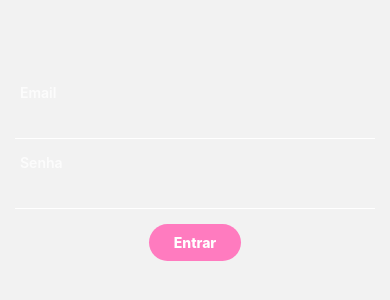
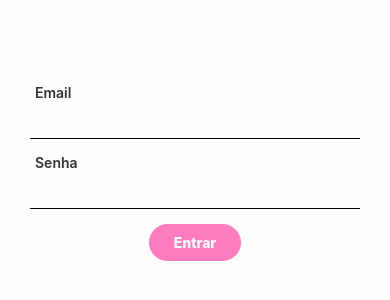
Before and after one commit to GustavoFidencio/RickMorty-V2, a React Native app: screen /Login in a window 390 px wide. Shown: the part 250-550 px from the top of the page. Built offline with nearby package versions, Linux system fonts and the light colour scheme.

Commit message:
Login create

```diff
--- a/src/components/input.tsx
+++ b/src/components/input.tsx
@@ -1,43 +1,49 @@
 import React, { memo } from "react";
 import styled from 'styled-components/native';
-import { TextInputProps, StyleProp, ViewStyle } from 'react-native';
+import { TextInputProps, StyleProp, ViewStyle, Animated } from 'react-native';
+
+import { useGlobal } from "@hooks/globalApp";
 
 type InputProps = {
     place: string
     style?: StyleProp<ViewStyle>
 } & TextInputProps;
 
-export const Input = memo(({ place, style, ...rest }: InputProps) =>
-    <Container style={style}>
-        <Text>
+export const Input = memo(({ place, style, ...rest }: InputProps) => {
+
+    const { color, dark } = useGlobal();
+
+    return (
+        <Container style={[style, { borderColor: color }]}>
+            <Text style={{ color }}>
                 {place}
             </Text>
             <InputText
+                color={color}
                 autoCorrect={false}
                 autoCapitalize='none'
                 allowFontScaling={false}
-            placeholderTextColor="white"
+                placeholderTextColor={dark ? "white" : "black"}
                 {...rest}
             />
-    </Container>
-);
+        </Container >
+    )
+});
 
-const Container = styled.View`
+const Container = Animated.createAnimatedComponent(styled.View`
     width: 100%;
     height: 55px;
     padding: 0 10px;
-    border-color: white;
     border-bottom-width: 1px;
-`;
+`);
 
-const Text = styled.Text`
+const Text = Animated.createAnimatedComponent(styled.Text`
     left: -5px;
     opacity: .8;
-    color: white;
     font-weight: 600;
-`;
+`);
 
-const InputText = styled.TextInput`
+const InputText = Animated.createAnimatedComponent(styled.TextInput`
     height: 35px;
-    color: white;
-`;
+    color: ${({ color }) => color};
+`);
--- a/src/pages/login/index.tsx
+++ b/src/pages/login/index.tsx
@@ -6,8 +6,8 @@ import { NativeStackNavigationProp, } from '@react-navigation/native-stack'
 
 import { Input } from '@components/input';
 import { Button } from '@components/button';
+import { useGlobal } from '@hooks/globalApp';
 import { RootStackParamList } from '@routes/types';
-import { useGlobal } from '@hooks/globalApp';
 
 type LoginProps = {
     navigation: NativeStackNavigationProp<RootStackParamList>
@@ -15,12 +15,14 @@ type LoginProps = {
 
 export const Login = ({ navigation }: LoginProps) => {
 
+    const { backgroundColor } = useGlobal();
+
     const nav = () => {
         navigation.replace('Tab')
     }
 
     return (
-        <SafeArea>
+        <SafeArea style={{ backgroundColor }}>
             <StatusBar barStyle='light-content' backgroundColor="black" />
             <Flex>
                 <Input place="Email" />
--- a/src/pages/login/styles.ts
+++ b/src/pages/login/styles.ts
@@ -1,5 +1,5 @@
-import { StyleSheet } from 'react-native';
 import styled from 'styled-components/native';
+import { StyleSheet, Animated } from 'react-native';
 
 export const s = StyleSheet.create({
     input: {
@@ -7,14 +7,15 @@ export const s = StyleSheet.create({
     }
 })
 
-export const SafeArea = styled.SafeAreaView`
+export const Flex = styled.View`
     flex: 1;
     margin: 0 15px;
-`;
-
-export const Flex = styled.View`
-    flex: 1;
     align-items: center;
     justify-content: center;
     flex-direction: column;
 `;
+
+export const SafeArea = Animated.createAnimatedComponent(styled.SafeAreaView`
+    flex: 1;
+    padding: 15px;
+`);
--- a/src/pages/menu/commons/header.tsx
+++ b/src/pages/menu/commons/header.tsx
@@ -1,6 +1,7 @@
 import React, { memo } from "react";
 import { Animated } from 'react-native';
 import styled from 'styled-components/native';
+
 import { useGlobal } from "@hooks/globalApp";
 
 export const Header = memo(() => {
@@ -20,6 +21,7 @@ const Container = styled.View`
     width: 100%;
     flex-direction: row;
     padding: 5px 15px;
+    margin-bottom: 10px;
     justify-content: space-between;
 `;
 
--- a/src/pages/menu/commons/index.ts
+++ b/src/pages/menu/commons/index.ts
@@ -1,2 +1,3 @@
 export * from './theme';
+export * from './logout';
 export * from './header';
--- /dev/null
+++ b/src/pages/menu/commons/logout.tsx
@@ -0,0 +1,66 @@
+import React, { memo } from "react";
+import { Animated } from 'react-native';
+import styled from 'styled-components/native';
+import { useNavigation } from '@react-navigation/native';
+import { NativeStackNavigationProp } from '@react-navigation/native-stack'
+
+import { useGlobal } from '@hooks/globalApp';
+import { RootStackParamList } from '@routes/types';
+
+export const Logout = memo(() => {
+
+    const { color } = useGlobal();
+    const navigation = useNavigation<NativeStackNavigationProp<RootStackParamList>>();
+
+    const _logout = () => {
+        navigation.replace('Login');
+    }
+
+    return (
+        <TouchableContainer onPress={_logout.bind(this)}>
+            <ContainerText>
+                <TitleSetting style={{ color }}>
+                    Exit
+                </TitleSetting>
+                <TitleType style={{ color }}>
+                    disconnect your account
+                </TitleType>
+            </ContainerText>
+            <TitleClose>
+                X
+            </TitleClose>
+        </TouchableContainer>
+    )
+});
+
+const TouchableContainer = styled.TouchableOpacity`
+    width: 100%;
+    flex-direction: row;
+    padding: 5px 15px;
+    align-items: center;
+    border-bottom-width: .3px;
+    justify-content: space-between;
+    border-color: rgba(0, 0, 0, .5);
+`;
+
+const ContainerText = styled.View`
+`;
+
+const TitleClose = styled.Text`
+    opacity: .8;
+    right: 10px;;
+    color: red;
+    font-size: 20px;
+    font-weight: 800;
+`;
+
+const TitleSetting = Animated.createAnimatedComponent(styled.Text`
+    font-size: 16px;
+    font-weight: 300;
+`);
+
+const TitleType = Animated.createAnimatedComponent(styled.Text`
+    opacity: .3;
+    font-size: 16px;
+    font-weight: 500;
+`);
--- a/src/pages/menu/commons/theme.tsx
+++ b/src/pages/menu/commons/theme.tsx
@@ -8,7 +8,6 @@ import { useGlobal } from '@hooks/globalApp';
 
 export const Theme = memo(() => {
 
-    // const { dark, setDark, color } = useGlobal();
     const { setDark, color, dark } = useGlobal();
 
     const _setStorage = async (val: boolean) => {
@@ -48,7 +47,6 @@ export const Theme = memo(() => {
 
 const Container = styled.View`
     width: 100%;
-    margin-top: 30px;
     flex-direction: row;
     padding: 5px 15px;
     align-items: center;
--- a/src/pages/menu/index.tsx
+++ b/src/pages/menu/index.tsx
@@ -1,10 +1,9 @@
 import { SafeArea } from './styles';
 
 import React from "react";
-import { View } from 'react-native';
 
-import { Header, Theme } from './commons';
 import { useGlobal } from '@hooks/globalApp';
+import { Header, Theme, Logout } from './commons';
 
 export const Menu = () => {
 
@@ -12,10 +11,9 @@ export const Menu = () => {
 
     return (
         <SafeArea style={{ backgroundColor }}>
-            <View>
-                <Header />
-                <Theme />
-            </View>
+            <Header />
+            <Theme />
+            <Logout />
         </SafeArea>
     )
 }
--- a/src/pages/splash/index.tsx
+++ b/src/pages/splash/index.tsx
@@ -26,7 +26,7 @@ export const Splash = ({ navigation }: SplashProps) => {
     }, []);
 
     const nav = () => {
-        navigation.replace("Tab");
+        navigation.navigate("Tab");
     }
 
     const _initial = async () => {
--- a/src/routes/tab.tsx
+++ b/src/routes/tab.tsx
@@ -1,5 +1,4 @@
 import React from 'react';
-import { NavigationContainer } from '@react-navigation/native';
 import { createBottomTabNavigator } from '@react-navigation/bottom-tabs';
 
 import Screens from '@pages/tabBarrel';
@@ -7,7 +6,6 @@ import Screens from '@pages/tabBarrel';
 const Tab = createBottomTabNavigator();
 
 export const TabNavigator = () =>
-    <NavigationContainer independent >
     <Tab.Navigator
         initialRouteName="Home"
         screenOptions={{ headerShown: false }}
@@ -21,4 +19,3 @@ export const TabNavigator = () =>
             )
         }
     </Tab.Navigator>
-    </NavigationContainer>
```
Lines whose indentation alone changed are shown as unchanged.
